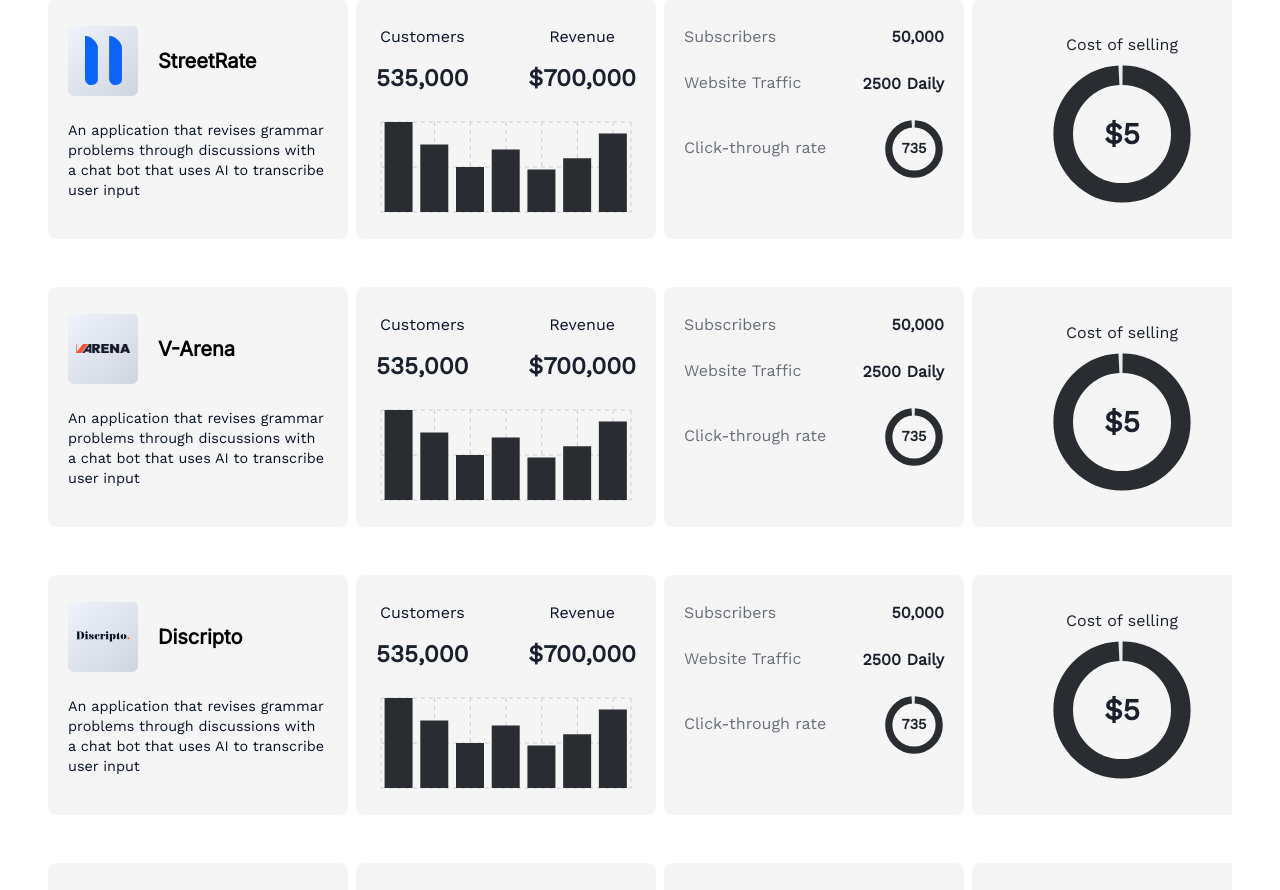
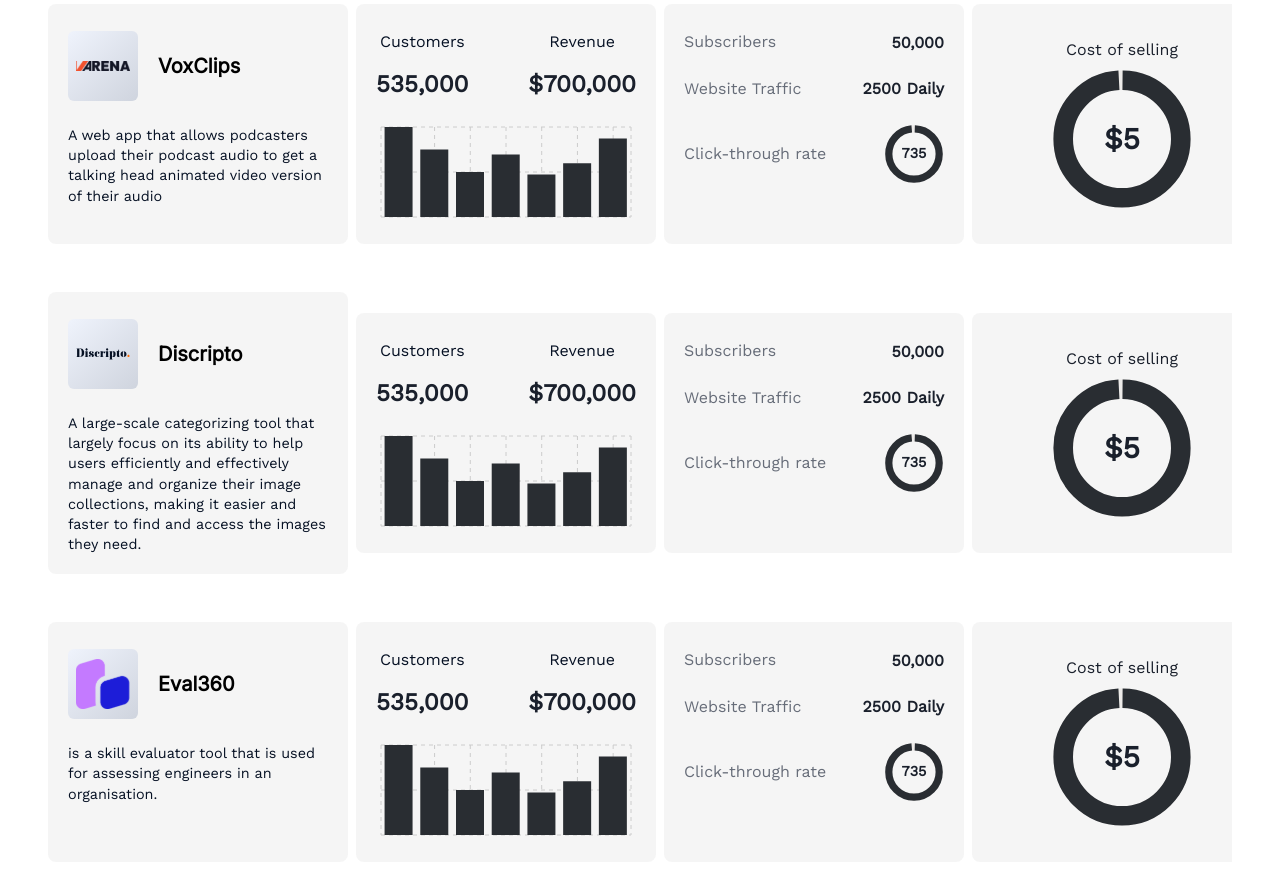
Before and after one commit to workshopapps/workshopapps-portfolio, a Next.js app in the folder frontend/: page /portfolio in a window 1280 px wide. Shown: the part 1840-2730 px from the top of the page. Built offline with nearby package versions, Linux system fonts and the light colour scheme.

Commit message:
Added more teams project and edited description

```diff
--- a/frontend/pages/portfolio.jsx
+++ b/frontend/pages/portfolio.jsx
@@ -16,52 +16,118 @@ import Section from "../components/section";
 
 const products = [
   {
-    name: "Gritty Grammer",
-    img: gritImg,
-    loss: false,
-    desc: "An application that revises grammar problems through discussions with a chat bot that uses AI to transcribe user input",
-  },
-  {
     name: "Coverly",
     img: coverlyImg,
     loss: true,
-    desc: "It is an AI application that gets necessary informations from a CV and generates a Cover letter",
+    desc: "An AI powered cover letter generator that gets relevant user data from uploaded CVs and helps users write cover letters for job applications without having them explicitly do it.",
   },
   {
-    name: "Soberpal",
+    name: "Ticked App",
     img: soberpalImg,
     loss: false,
-    desc: "A to-do list where users can assign tasks to a Virtual Assistant or receive a phone call if they fail to finish a task",
+    desc: "A todo app with a virtual assistant who calls users to remind them to do their task when it’s due. Users can also assign tasks to the virtual assistant to do for them",
   },
   {
     name: "Kitchen Diary",
     img: kitchenImg,
     loss: false,
-    desc: "An application that revises grammar problems through discussions with a chat bot that uses AI to transcribe user input",
+    desc: "is a web app that enables users edit and print out beautiful recipe cards in A4 format that they can use in their kitchen or as gifts to friends and family.",
   },
   {
     name: "StreetRate",
     img: streetrateImg,
     loss: false,
-    desc: "An application that revises grammar problems through discussions with a chat bot that uses AI to transcribe user input",
+    desc: "A real exchange rate app that shows the user accurate black market rates.",
   },
   {
-    name: "V-Arena",
+    name: "VoxClips",
     img: arenaImg,
     loss: false,
-    desc: "An application that revises grammar problems through discussions with a chat bot that uses AI to transcribe user input",
+    desc: "A web app that allows podcasters upload their podcast audio to get a talking head animated video version of their audio",
   },
   {
     name: "Discripto",
     img: descriptoImg,
     loss: false,
-    desc: "An application that revises grammar problems through discussions with a chat bot that uses AI to transcribe user input",
+    desc: "A large-scale categorizing tool that largely focus on its ability to help users efficiently and effectively manage and organize their image collections, making it easier and faster to find and access the images they need.",
   },
   {
-    name: "Devask",
+    name: "Eval360",
     img: devaskImg,
     loss: true,
-    desc: "An application that revises grammar problems through discussions with a chat bot that uses AI to transcribe user input",
+    desc: "is a skill evaluator tool that is used for assessing engineers in an organisation.",
+  },
+  {
+    name: "Heed",
+    img: devaskImg,
+    loss: true,
+    desc: "Customer support call transcript and sentimental analysis tool to rank sales and support team performance",
+  },
+  {
+    name: "Soberpal",
+    img: devaskImg,
+    loss: true,
+    desc: "Is an alcohol addiction support app that helps users reduce their alcohol consumption.",
+  },
+  {
+    name: "Repute",
+    img: devaskImg,
+    loss: true,
+    desc: "Is a reputation management app that links businesses with lawyers to remove bad reviews.",
+  },
+  {
+    name: "Tropical Weather",
+    img: devaskImg,
+    loss: true,
+    desc: "Weather forecast app tailored specifically for tropical regions, which alerts users of upcoming weather events (rain, sun, fog) so they can prepare accordingly.",
+  },
+  {
+    name: "Magicbookwriter",
+    img: devaskImg,
+    loss: true,
+    desc: "A kid's story illustrator using AI. You describe the scene, and it will Illustrate it for you in a kid's storybook style.",
+  },
+  {
+    name: "Zuvatar",
+    img: devaskImg,
+    loss: true,
+    desc: "A Web app that allows users upload pictures to generate avatars using state-of-the-art Dreambooth technology.",
+  },
+  {
+    name: "ApplyForMe",
+    img: devaskImg,
+    loss: true,
+    desc: "is an application that helps users with job applications. The application helps the users search for jobs that fit the information on their application while they just prepare to attend interviews.",
+  },
+  {
+    name: "LoveMe",
+    img: devaskImg,
+    loss: true,
+    desc: "A WebApp that allows users send personalized love letters to their loved ones, also allowing them to schedule it at a later date.",
+  },
+  {
+    name: "Certgo",
+    img: devaskImg,
+    loss: true,
+    desc: "A webapp that allows users generate, download and share certificates.",
+  },
+  {
+    name: "Starfinder",
+    img: devaskImg,
+    loss: true,
+    desc: "A webapp that identifies very important personas that visit your website and converts them to high paying leads.",
+  },
+  {
+    name: "Speakbetter",
+    img: gritImg,
+    loss: true,
+    desc: "The multilingual app that makes you write better, speak better, increase your vocabulary and enable you to communicate better. A grammar tool that can transcribe audio and correct text to aid accuracy for new language learners and existing language speakers.",
+  },
+  {
+    name: "Varena",
+    img: devaskImg,
+    loss: true,
+    desc: "is a physics web app that allows NFT users to battle with their NFTs for the ultimate prize money of $1,000.",
   },
 ];
 
```
